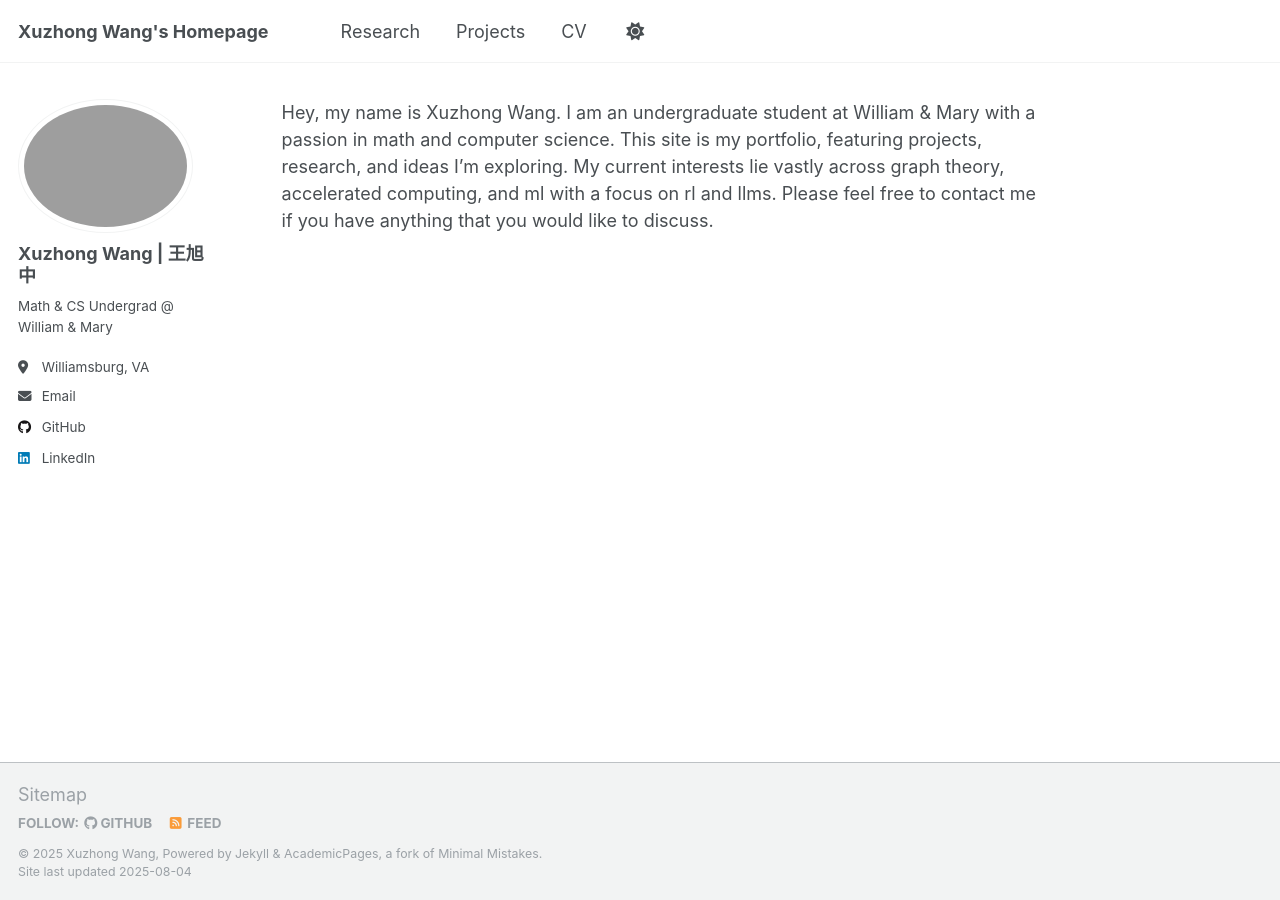
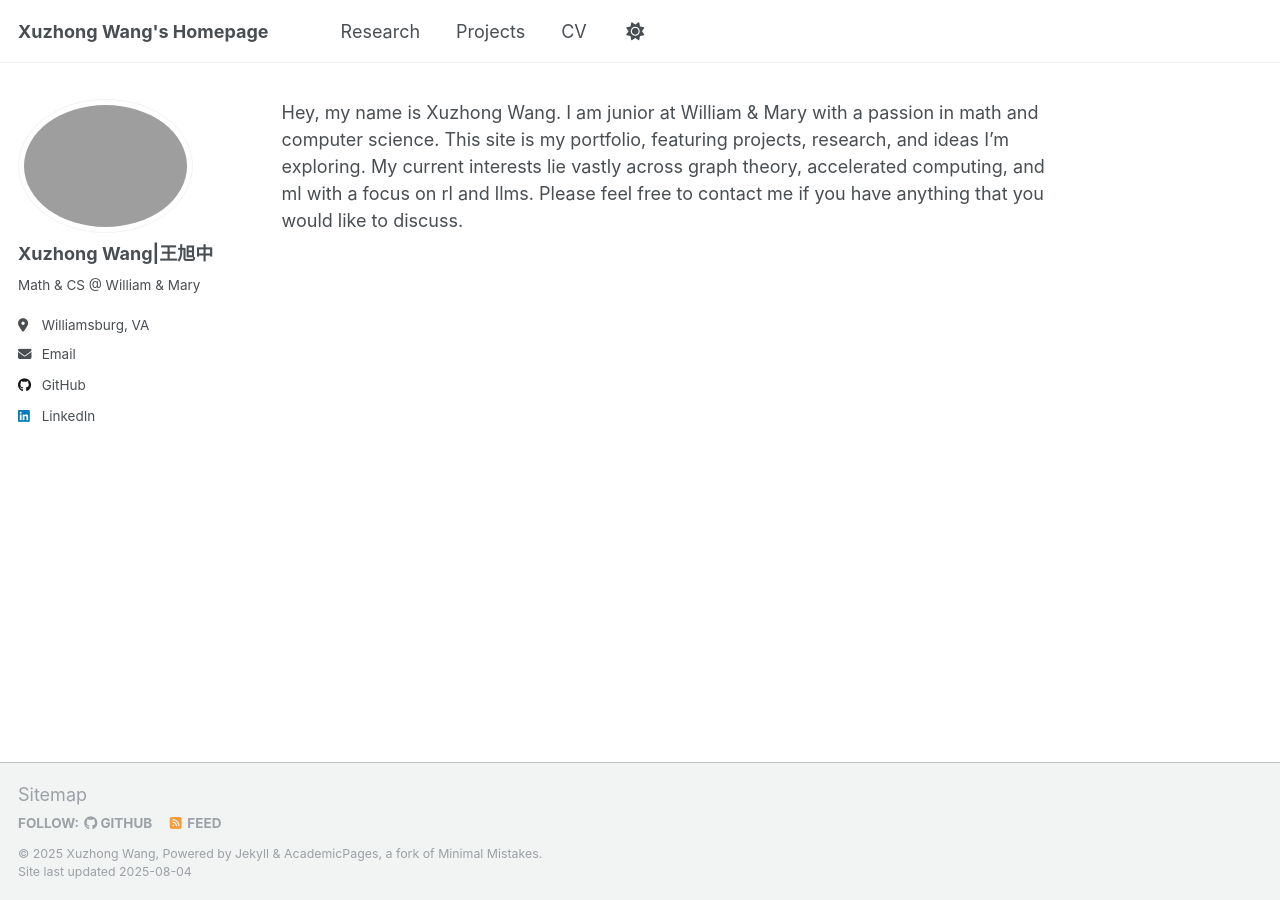
Before and after one commit to xuzhongwm/xuzhongwm.github.io, a Jekyll site: the page built from _pages/about.md, in a window 1280 px wide. Built offline with Jekyll 4.4.1, drawn with Linux system fonts in a browser that asks for light colours.

Commit message:
Minor verbal changes

```diff
--- a/_config.yml
+++ b/_config.yml
@@ -23,9 +23,9 @@ repository               : "xuzhongwm/xuzhongwm.github.io"
 author:
   # Biographic information
   avatar           : "profile.jpg"
-  name             : "Xuzhong Wang | 王旭中"
+  name             : "Xuzhong Wang|王旭中"
   pronouns         : # example: "she/her"
-  bio              : "Math & CS Undergrad @ William & Mary"
+  bio              : "Math & CS @ William & Mary"
   location         : "Williamsburg, VA"
   employer         : # No employer lol
   uri              : # URL
--- a/_pages/about.md
+++ b/_pages/about.md
@@ -6,4 +6,4 @@ redirect_from:
   - /about.html
 ---
 
-Hey, my name is Xuzhong Wang. I am an undergraduate student at William & Mary with a passion in math and computer science. This site is my portfolio, featuring projects, research, and ideas I'm exploring. My current interests lie vastly across graph theory, accelerated computing, and ml with a focus on rl and llms. Please feel free to contact me if you have anything that you would like to discuss.
+Hey, my name is Xuzhong Wang. I am junior at William & Mary with a passion in math and computer science. This site is my portfolio, featuring projects, research, and ideas I'm exploring. My current interests lie vastly across graph theory, accelerated computing, and ml with a focus on rl and llms. Please feel free to contact me if you have anything that you would like to discuss.
```
